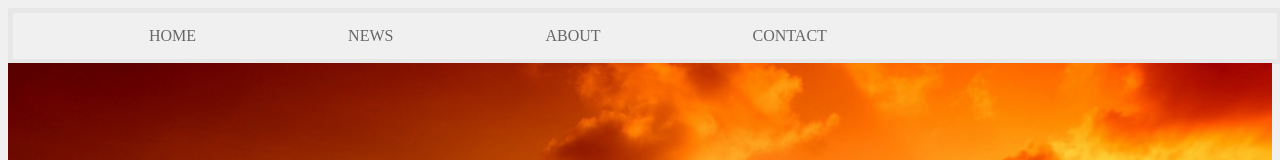
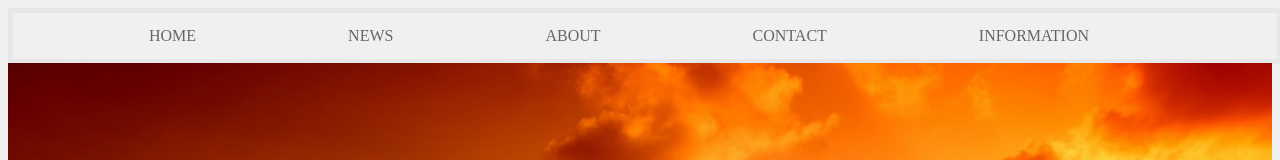
Before and after one commit to ogechukwujane/test, a plain HTML site: page index.html in a window 1280 px wide. Shown: the top 160 px of the page. Drawn offline with Linux system fonts and the light colour scheme.

Commit message:
i added a new link

```diff
--- a/index.html
+++ b/index.html
@@ -11,6 +11,7 @@
 	<li><a href="">NEWS</a></li>
 	<li><a href="">ABOUT</a></li>
 	<li><a href="">CONTACT</a></li>
+	<li><a href="">INFORMATION</a></li>
 </ul>
 <div class="jane" style="margin-top:-22px; ">
 	<h1 style="padding-top:150px; color: #fff; text-align: center; font-weight: lighter;f cvbn 0.">WELCOME TO MY HOMEPAGE</h1>
```
Also changed, not shown: 1 other file.
